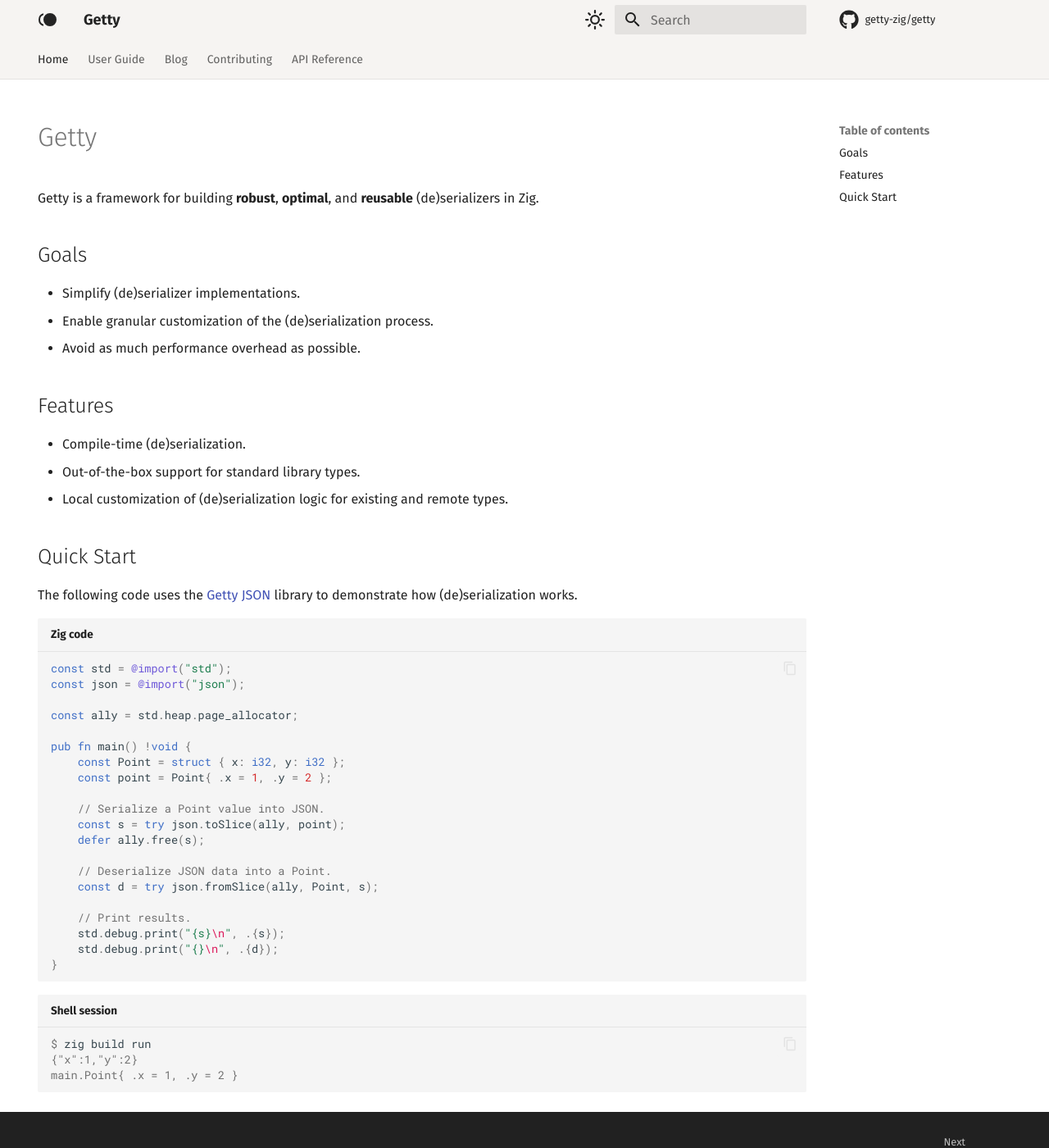
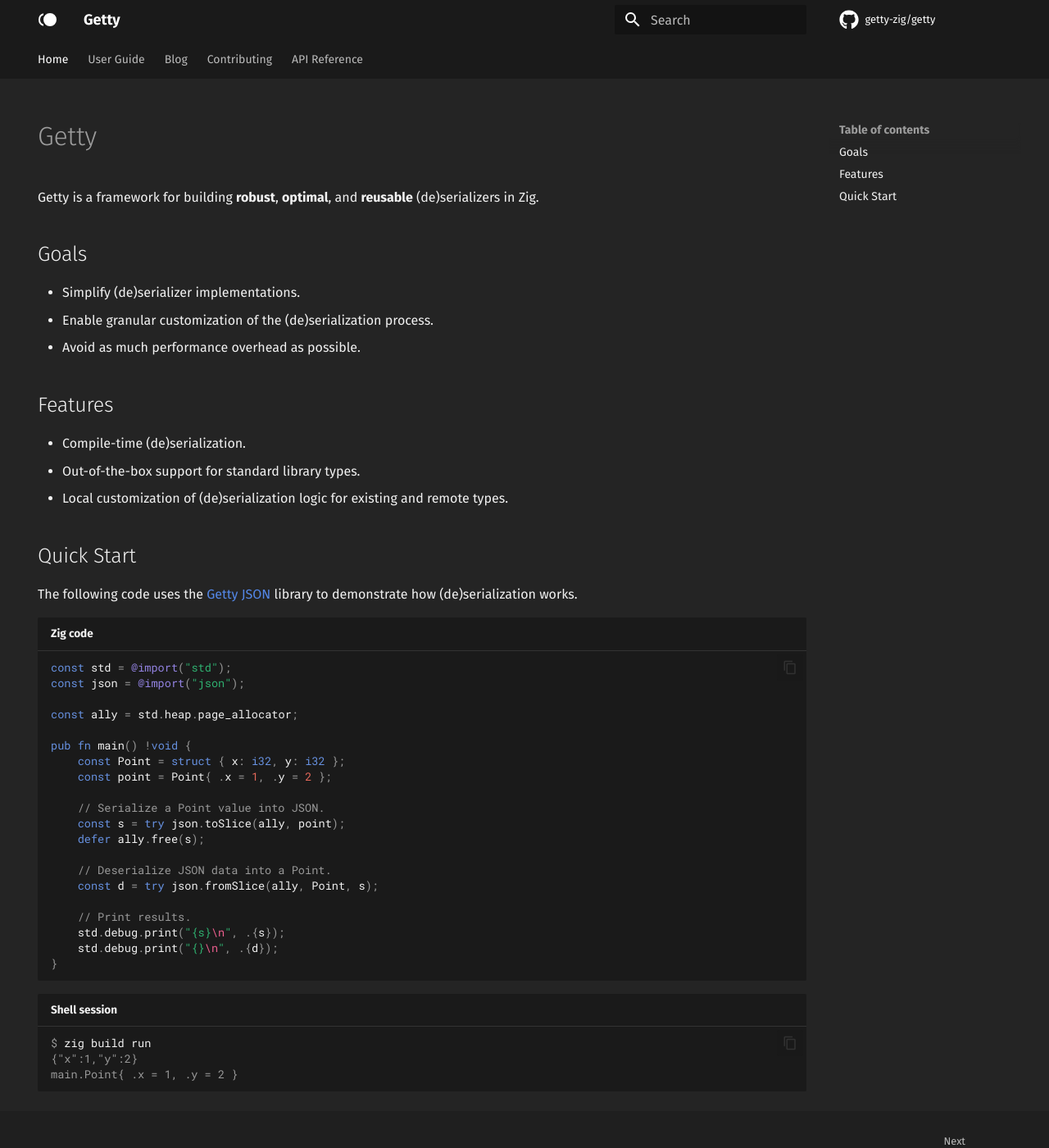
Before and after one commit to getty-zig/getty.so, an MkDocs documentation site: the page built from docs/index.md, in a window 1280 px wide and 1400 px high. Shown: the whole window at 82% size. Built offline with MkDocs 1.6.1 and Material for MkDocs 9.7.7, drawn with Linux system fonts in a browser that asks for light colours; comment, search, counter and statistics services are not loaded.

Commit message:
remove light toggle

```diff
--- a/docs/stylesheets/extra.css
+++ b/docs/stylesheets/extra.css
@@ -1,8 +1,3 @@
-[data-md-color-scheme="default"] {
-    --md-primary-fg-color:             #F6F4F2;
-    --md-primary-bg-color:             #242424;
-}
-
 [data-md-color-scheme="slate"] {
     /* Default colors */
     --md-default-fg-color:             hsla(var(--md-hue), 0%, 95%, 1);
--- a/mkdocs.yml
+++ b/mkdocs.yml
@@ -28,18 +28,8 @@ theme:
   favicon: assets/images/getty-favicon-solid-large.png
 
   palette:
-    - media: "(prefers-color-scheme: light)"
-      scheme: default
-      primary: white
-      toggle:
-        icon: octicons/sun-16
-        name: Switch to dark mode
-
-    - media: "(prefers-color-scheme: dark)"
+      media: "(prefers-color-scheme: dark)"
       scheme: slate
-      toggle:
-        icon: octicons/moon-16
-        name: Switch to light mode
 
   custom_dir: docs/overrides
 
```
